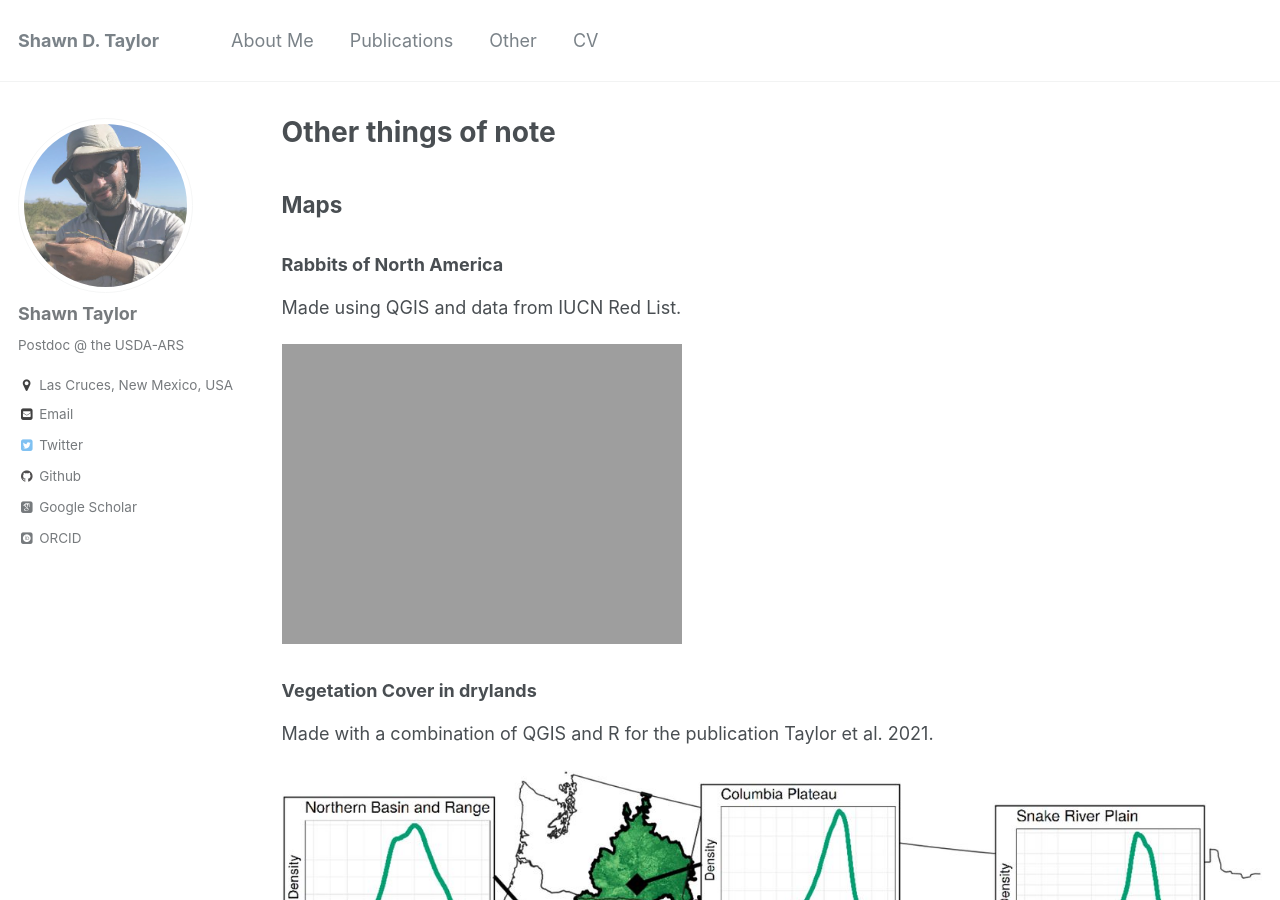
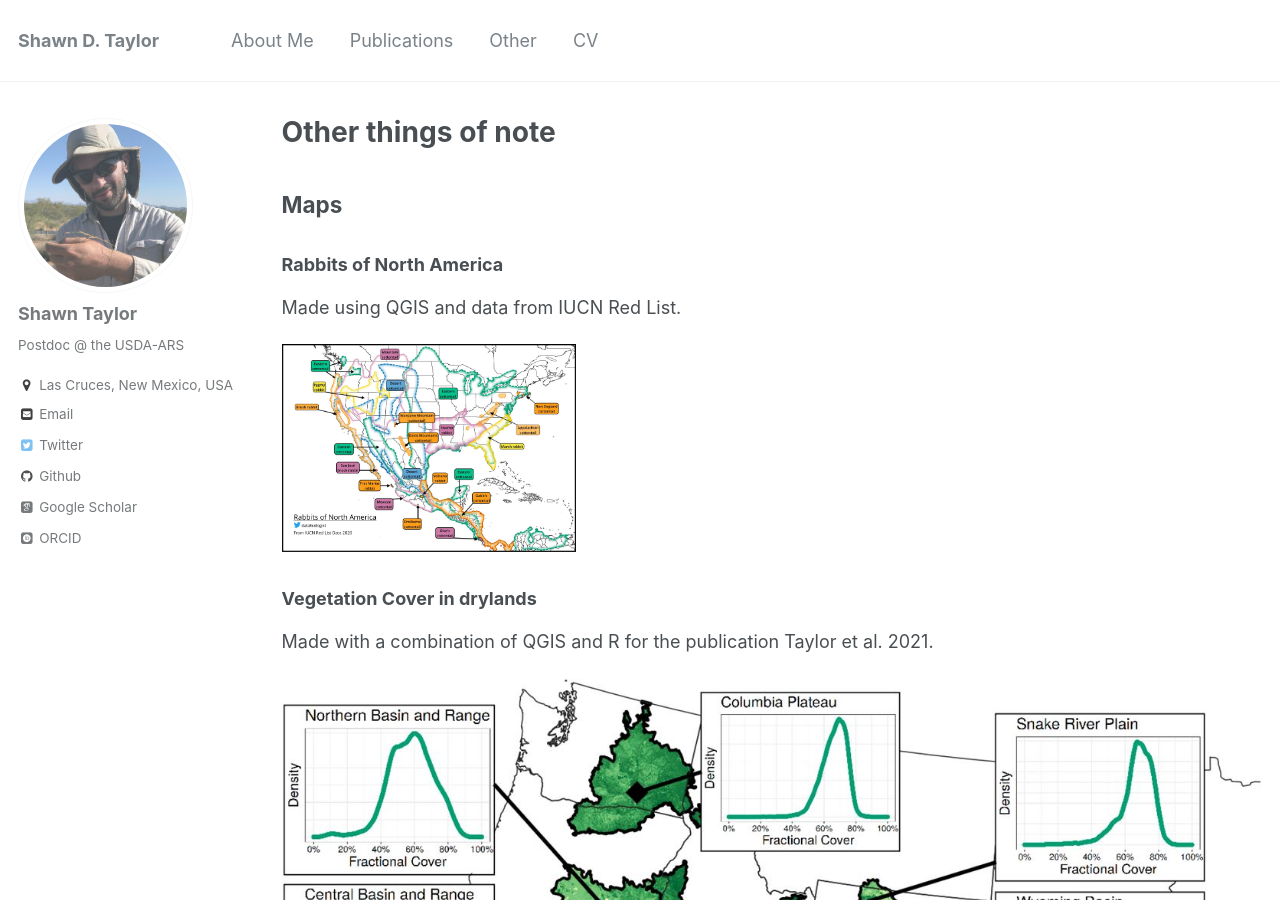
Before and after one commit to sdtaylor/sdtaylor.github.io, a Jekyll site: the page built from _pages/other.md, in a window 1280 px wide and 900 px high. Built offline with Jekyll 4.4.1, drawn with Linux system fonts in a browser that asks for light colours; some web fonts are replaced.

Commit message:
adjustments

```diff
--- a/_pages/other.md
+++ b/_pages/other.md
@@ -11,7 +11,7 @@ author_profile: true
 ### Rabbits of North America
 Made using QGIS and data from [IUCN Red List](https://www.iucnredlist.org).
 
-![Range map of North American Rabbits](/images/rabbit_map.jpeg =250x250)
+<img src="/images/rabbit_map.jpeg" width="30%" title="Rabbit Map">
 
 ### Vegetation Cover in drylands
 Made with a combination of QGIS and R for the publication [Taylor et al. 2021](https://doi.org/10.1101/2021.05.21.445173).
```
